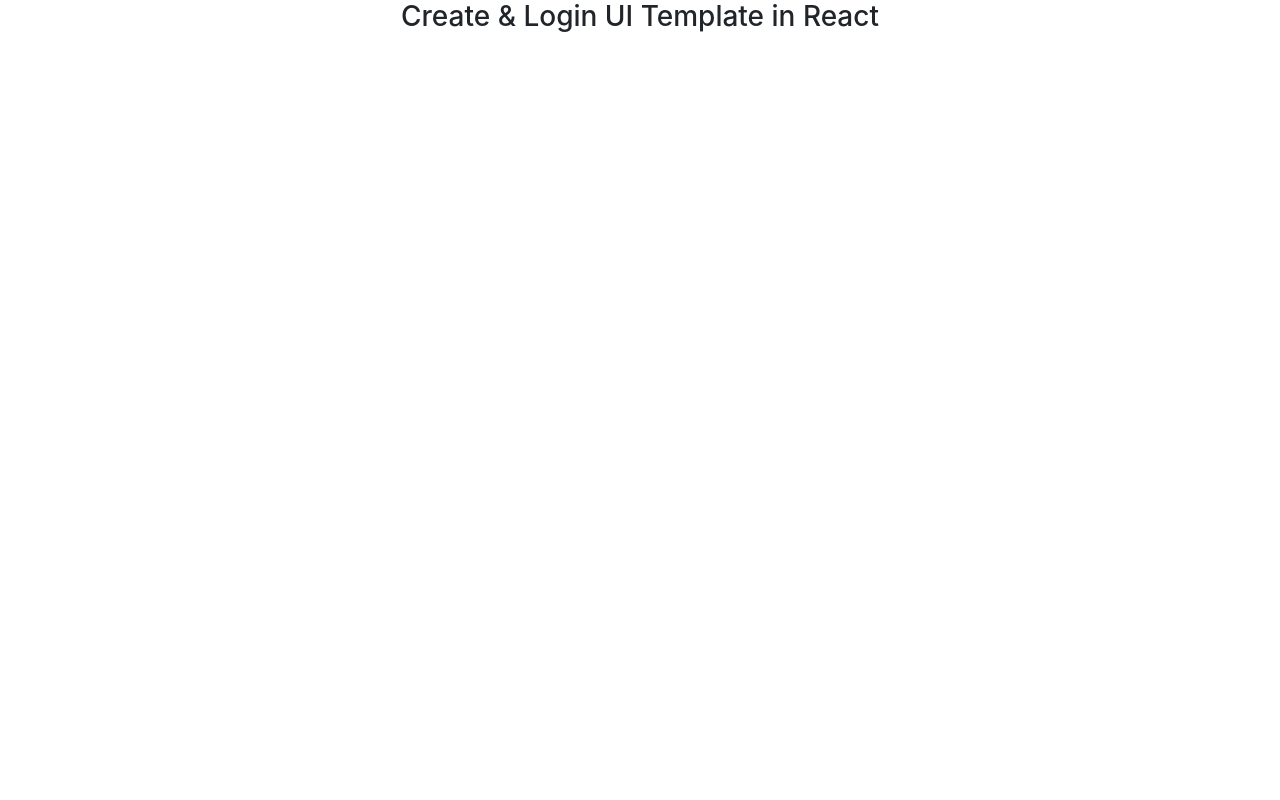
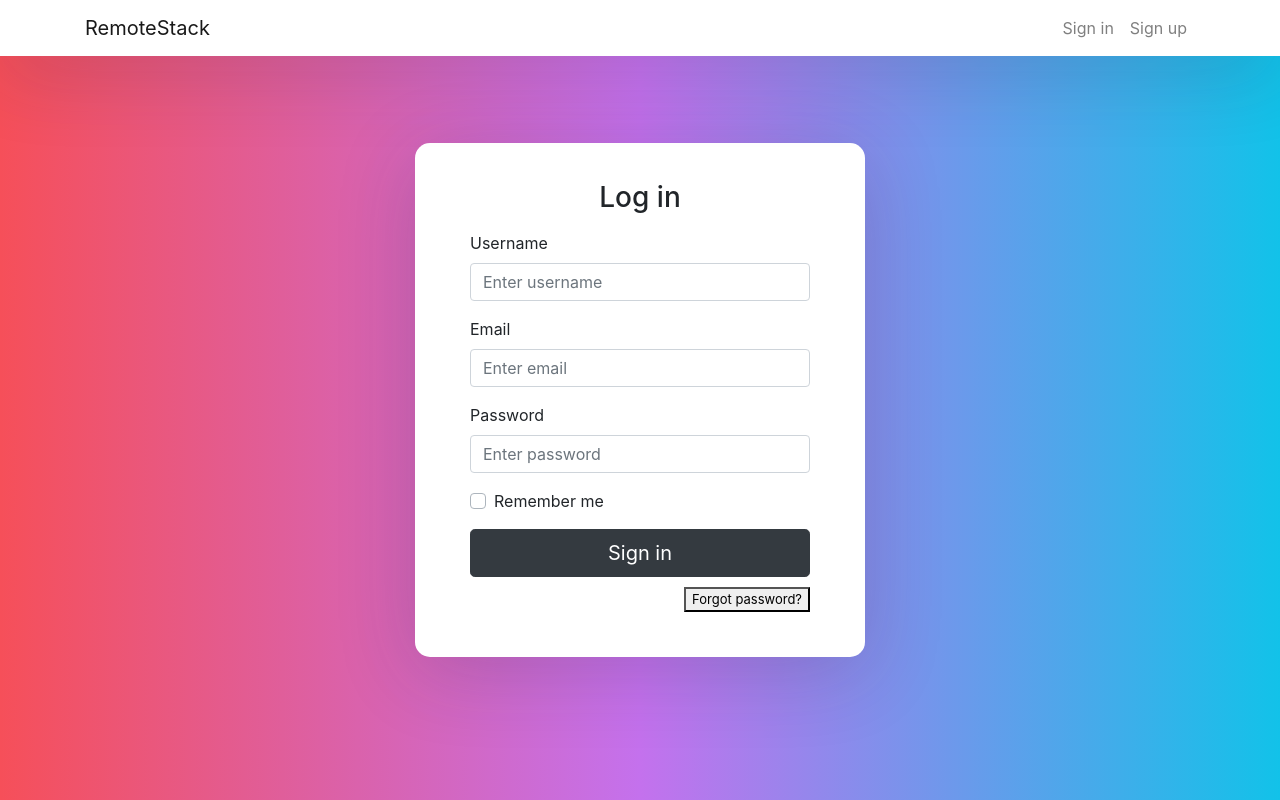
Before and after one commit to z-siddiqi/teamfinderr, a React (Create React App) app in the folder reactapp/: page / in a window 1280 px wide. Built offline with nearby package versions, Linux system fonts and the light colour scheme.

Commit message:
added complete login page with css fitting swagger login format

```diff
--- a/reactapp/src/App.js
+++ b/reactapp/src/App.js
@@ -1,12 +1,40 @@
 import React from 'react';
 import '../node_modules/bootstrap/dist/css/bootstrap.min.css';
 import './App.css';
+import { BrowserRouter as Router, Switch, Route, Link } from "react-router-dom";
+
+import Login from "./components/login";
+import SignUp from "./components/signup";
 
 function App() {
-  return (
+  return (<Router>
     <div className="App">
-      <h3>Create & Login UI Template in React</h3>
-    </div>
+      <nav className="navbar navbar-expand-lg navbar-light fixed-top">
+        <div className="container">
+          <Link className="navbar-brand" to={"/sign-in"}>RemoteStack</Link>
+          <div className="collapse navbar-collapse" id="navbarTogglerDemo02">
+            <ul className="navbar-nav ml-auto">
+              <li className="nav-item">
+                <Link className="nav-link" to={"/sign-in"}>Sign in</Link>
+              </li>
+              <li className="nav-item">
+                <Link className="nav-link" to={"/sign-up"}>Sign up</Link>
+              </li>
+            </ul>
+          </div>
+        </div>
+      </nav>
+
+      <div className="outer">
+        <div className="inner">
+          <Switch>
+            <Route exact path='/' component={Login} />
+            <Route path="/sign-in" component={Login} />
+            <Route path="/sign-up" component={SignUp} />
+          </Switch>
+        </div>
+      </div>
+    </div></Router>
   );
 }
 
--- /dev/null
+++ b/reactapp/src/components/login.js
@@ -0,0 +1,40 @@
+import React, { Component } from "react";
+
+export default class Login extends Component {
+    render() {
+        return (
+            <form>
+
+                <h3>Log in</h3>
+
+                <div className="form-group">
+                    <label>Username</label>
+                    <input type="username" className="form-control" placeholder="Enter username" />
+                </div>
+
+                <div className="form-group">
+                    <label>Email</label>
+                    <input type="email" className="form-control" placeholder="Enter email" />
+                </div>
+
+                <div className="form-group">
+                    <label>Password</label>
+                    <input type="password" className="form-control" placeholder="Enter password" />
+                </div>
+
+                <div className="form-group">
+                    <div className="custom-control custom-checkbox">
+                        <input type="checkbox" className="custom-control-input" id="customCheck1" />
+                        <label className="custom-control-label" htmlFor="customCheck1">Remember me</label>
+                    </div>
+                </div>
+
+                <button type="submit" className="btn btn-dark btn-lg btn-block">Sign in</button>
+                <p className="forgot-password text-right">
+
+                    <button onClick={this.someFunction}>Forgot password?</button>
+                </p>
+            </form>
+        );
+    }
+}
--- a/reactapp/src/login.component.js
+++ b/reactapp/src/components/signup.js
@@ -1,10 +1,10 @@
 import React, { Component } from "react";
 
-export default class Login extends Component {
+export default class SignUp extends Component {
     render() {
         return (
             <div>
-                <h3>React Login Component</h3>
+                <h3>React Sign Up Component</h3>
             </div>
         );
     }
--- a/reactapp/src/index.css
+++ b/reactapp/src/index.css
@@ -1,13 +1,83 @@
-body {
-  margin: 0;
-  font-family: -apple-system, BlinkMacSystemFont, 'Segoe UI', 'Roboto', 'Oxygen',
-    'Ubuntu', 'Cantarell', 'Fira Sans', 'Droid Sans', 'Helvetica Neue',
-    sans-serif;
-  -webkit-font-smoothing: antialiased;
-  -moz-osx-font-smoothing: grayscale;
+* {
+  box-sizing: border-box;
 }
 
-code {
-  font-family: source-code-pro, Menlo, Monaco, Consolas, 'Courier New',
-    monospace;
+body {
+  min-height: 100vh;
+  display: flex;
+  font-weight: 400;
+  font-family: sans-serif;
+  background: #12c2e9; /* fallback for old browsers */
+  background: -webkit-linear-gradient(
+    to right,
+    #f64f59,
+    #c471ed,
+    #12c2e9
+  ); /* Chrome 10-25, Safari 5.1-6 */
+  background: linear-gradient(
+    to right,
+    #f64f59,
+    #c471ed,
+    #12c2e9
+  ); /* W3C, IE 10+/ Edge, Firefox 16+, Chrome 26+, Opera 12+, Safari 7+ */
 }
+
+body,
+html,
+.App,
+#root,
+.outer {
+  width: 100%;
+  height: 100%;
+}
+
+.navbar-light {
+  background-color: #ffffff;
+  box-shadow: 0px 14px 80px rgba(34, 35, 58, 0.2);
+}
+
+.outer {
+  display: flex;
+  justify-content: center;
+  flex-direction: column;
+  text-align: left;
+}
+
+.inner {
+  width: 450px;
+  margin: auto;
+  background: #ffffff;
+  box-shadow: 0px 14px 80px rgba(34, 35, 58, 0.2);
+  padding: 40px 55px 45px 55px;
+  border-radius: 15px;
+  transition: all 0.3s;
+}
+
+.outer .form-control:focus {
+  border-color: #167bff;
+  box-shadow: none;
+}
+
+.outer h3 {
+  text-align: center;
+  margin: 0;
+  line-height: 1;
+  padding-bottom: 20px;
+}
+
+.custom-control-label {
+  font-weight: 400;
+}
+
+.forgot-password,
+.forgot-password a {
+  text-align: right;
+  font-size: 13px;
+  padding-top: 10px;
+  color: #7f7d7d;
+  margin: 0;
+}
+
+.forgot-password a {
+  color: #167bff;
+}
```
Also changed, not shown: reactapp/src/signup.component.js (deleted, +0 -11 lines).
